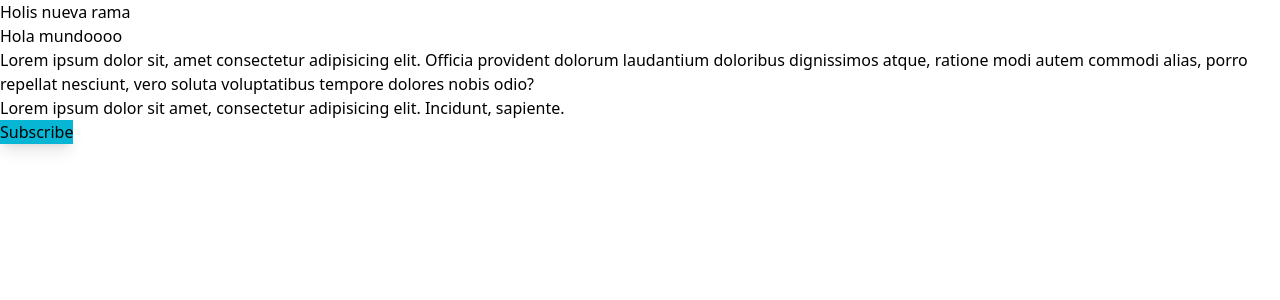
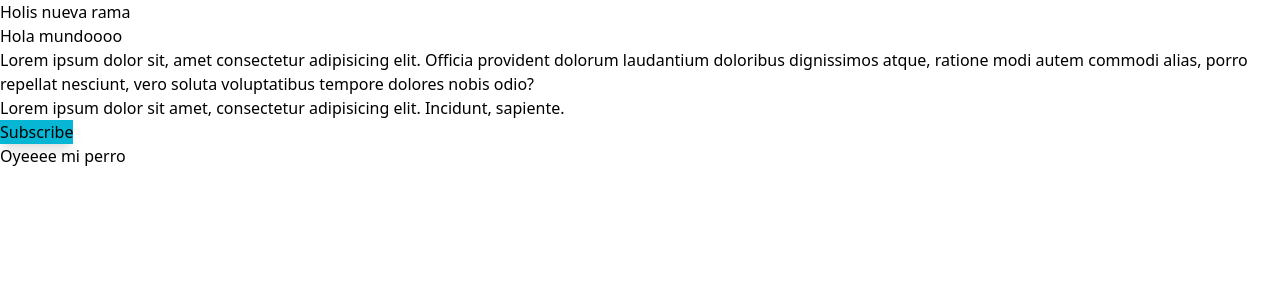
Before and after one commit to Andreseag/teindy, a React (Vite) app: page / in a window 1280 px wide. Shown: the top 300 px of the page. Built offline with nearby package versions, Linux system fonts and the light colour scheme.

Commit message:
Add coinfig to Aliases

```diff
--- a/package.json
+++ b/package.json
@@ -28,6 +28,7 @@
     "prettier": "2.5.1",
     "tailwindcss": "^3.0.23",
     "typescript": "^4.5.4",
+    "url": "^0.11.0",
     "vite": "^2.8.0"
   }
 }
--- a/src/App.tsx
+++ b/src/App.tsx
@@ -1,4 +1,5 @@
 import './index.css'
+import MiComponent from '@/components/MiComponent'
 
 const App = () => {
   const submit = () => {
@@ -16,6 +17,7 @@ const App = () => {
           <button className='bg-cyan-500 shadow-lg' onClick={submit}>Subscribe</button>
         </form>
       </div>
+      <MiComponent />
     </div>
   )
 }
--- a/src/components/MiComponent.tsx
+++ b/src/components/MiComponent.tsx
@@ -1,6 +1,6 @@
 const MiComponent = () => {
   return (
-    <div>MiComponent</div>
+    <div>Oyeeee mi perro</div>
   )
 }
 
--- a/vite.config.ts
+++ b/vite.config.ts
@@ -1,7 +1,13 @@
+import { fileURLToPath, URL } from 'url'
 import { defineConfig } from 'vite'
 import react from '@vitejs/plugin-react'
 
 // https://vitejs.dev/config/
 export default defineConfig({
-  plugins: [react()]
+  plugins: [react()],
+  resolve: {
+    alias: {
+      '@': fileURLToPath(new URL('./src', import.meta.url))
+    }
+  }
 })
```
Also changed, not shown: 1 other file (tests, documents, lock files or other folders).
